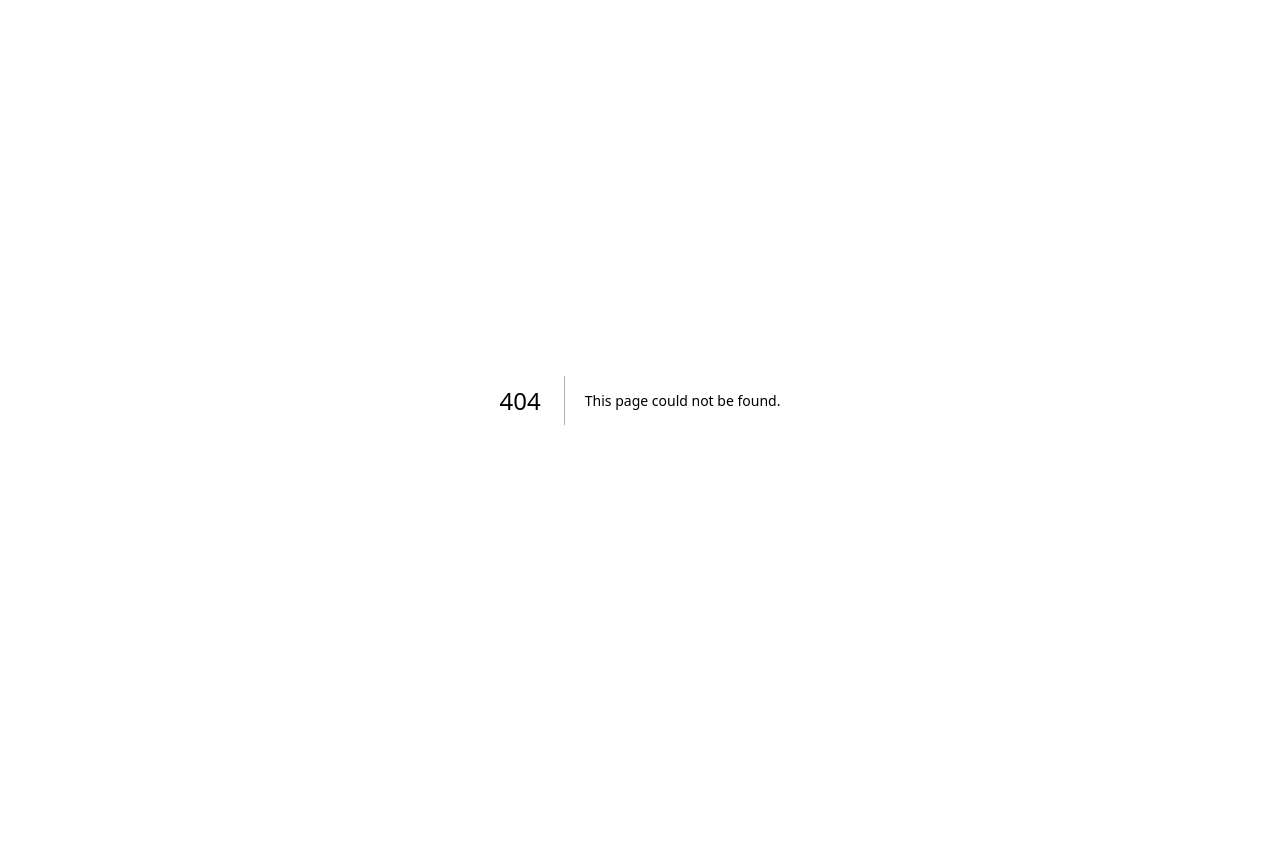
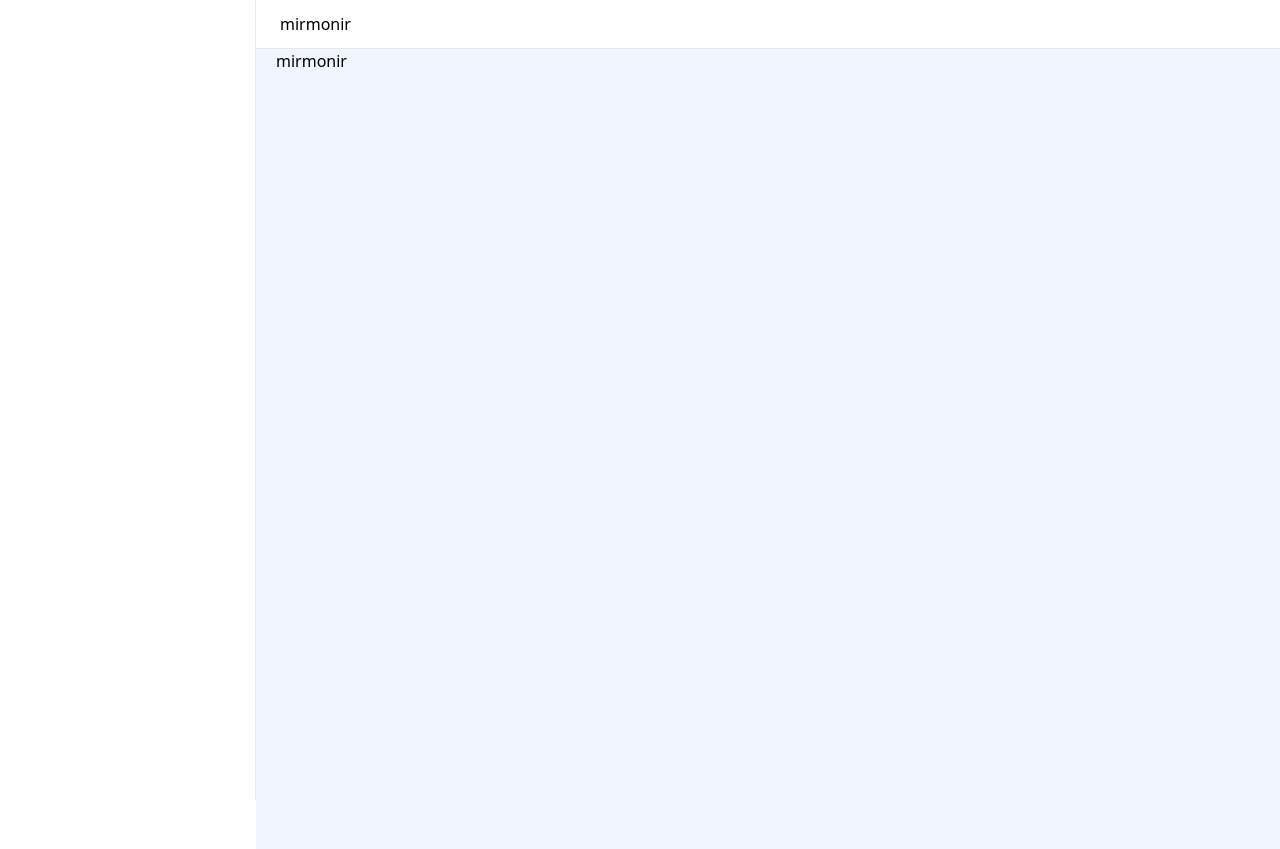
Before and after one commit to uxmir/e-commerce-admin, a Next.js app: page /home in a window 1280 px wide. Before the commit this address had no page. Before the commit the page ends 800 px from the top, so only its background shows below. Built offline with nearby package versions, Linux system fonts and the light colour scheme.

Commit message:
sidebar provider done

```diff
--- /dev/null
+++ b/app/(admin)/home/page.tsx
@@ -0,0 +1,10 @@
+import React from 'react'
+const page:React.FC = () => {
+  return (
+    <div>
+      mirmonir
+    </div>
+  )
+}
+
+export default page
--- /dev/null
+++ b/app/(admin)/layout.tsx
@@ -0,0 +1,18 @@
+import React, { ReactNode } from 'react'
+import SideBar from '../components/layouts/SideBar/SideBar'
+import Container from '../components/layouts/LayoutsContainer/Container'
+import SidebarProvider from '../features/SidebarProvider/SidebarProvider'
+
+const layout:React.FC<{children:ReactNode}> = ({children}) => {
+  return (
+ <>
+ <SidebarProvider>
+ <Container>
+    {children}
+ </Container>
+ </SidebarProvider>
+ </>
+  )
+}
+
+export default layout
--- /dev/null
+++ b/app/components/layouts/LayoutsContainer/Container.tsx
@@ -0,0 +1,22 @@
+"use client"
+import React, { ReactNode } from 'react'
+import SideBar from '../SideBar/SideBar'
+import TopBar from '../TopBar/TopBar'
+import { useLayout } from '@/app/features/SidebarProvider/SidebarProvider'
+const Container:React.FC<{children:ReactNode}> = ({children}) => {
+  const {sidebar} =useLayout()
+  return (
+   <>
+   <div className='flex flex-col'>
+    <TopBar/>
+    <div className='flex'>
+    <SideBar/>
+      <main className={` bg-blue-50 transition-all duration-500 px-5 w-full min-h-[100vh] ${sidebar===true?'ml-64':'ml-0'}`}>
+        {children}
+      </main>
+    </div>
+</div>
+   </>
+  )
+}
+export default Container
--- /dev/null
+++ b/app/components/layouts/SideBar/SideBar.tsx
@@ -0,0 +1,14 @@
+"use client"
+import { useLayout } from '@/app/features/SidebarProvider/SidebarProvider'
+import React from 'react'
+const SideBar:React.FC = () => {
+  const{sidebar}=useLayout()
+  return (
+  <>
+    <div className={`fixed top-0 z-[9999]  left-0 bg-white transition-all duration-500 h-[100vh] border-r border-gray-200  overflow-y-auto ${sidebar===true?'w-64':'w-5'}`}>
+    </div>
+  </>
+  )
+}
+
+export default SideBar
--- /dev/null
+++ b/app/components/layouts/TopBar/TopBar.tsx
@@ -0,0 +1,13 @@
+"use client"
+import { useLayout } from '@/app/features/SidebarProvider/SidebarProvider'
+import React from 'react'
+const TopBar:React.FC = () => {
+  const {sidebar,handleSidebar}=useLayout()
+  return (
+    <div onClick={handleSidebar} className={`py-3 w-full  transition-all duration-500 bg-white  border-b border-gray-200 ${sidebar===true?'pl-70':'pl-6'}`}>
+      mirmonir
+    </div>
+  )
+}
+
+export default TopBar
--- /dev/null
+++ b/app/features/SidebarProvider/SidebarProvider.tsx
@@ -0,0 +1,30 @@
+"use client";
+import React, { createContext, ReactNode, useContext, useState } from "react";
+interface SidebarContextType {
+  sidebar: boolean;
+  handleSidebar: () => void;
+}
+export const SidebarContext = createContext<SidebarContextType | undefined>(
+  undefined,
+);
+const SidebarProvider: React.FC<{ children: ReactNode }> = ({ children }) => {
+  const [sidebar, setSidebar] = useState<boolean>(true);
+  const handleSidebar = () => {
+    setSidebar(!sidebar);
+  };
+  return (
+    <SidebarContext.Provider value={{ sidebar,handleSidebar }}>
+      {children}
+    </SidebarContext.Provider>
+  );
+};
+
+export default SidebarProvider;
+
+export const useLayout = () => {
+  const context = useContext(SidebarContext);
+  if (!context) {
+    throw new Error("Something went wrong in sidebar layout");
+  }
+  return context;
+};
--- a/app/page.tsx
+++ b/app/page.tsx
@@ -1,11 +1,5 @@
-import React from 'react'
+import { redirect } from "next/navigation";
 
-const page:React.FC = () => {
-  return (
-    <div className='text-2xl font-semibold'>
-      mirmonir
-    </div>
-  )
+export default function Home():never{
+  redirect('/home')
 }
-
-export default page
```
